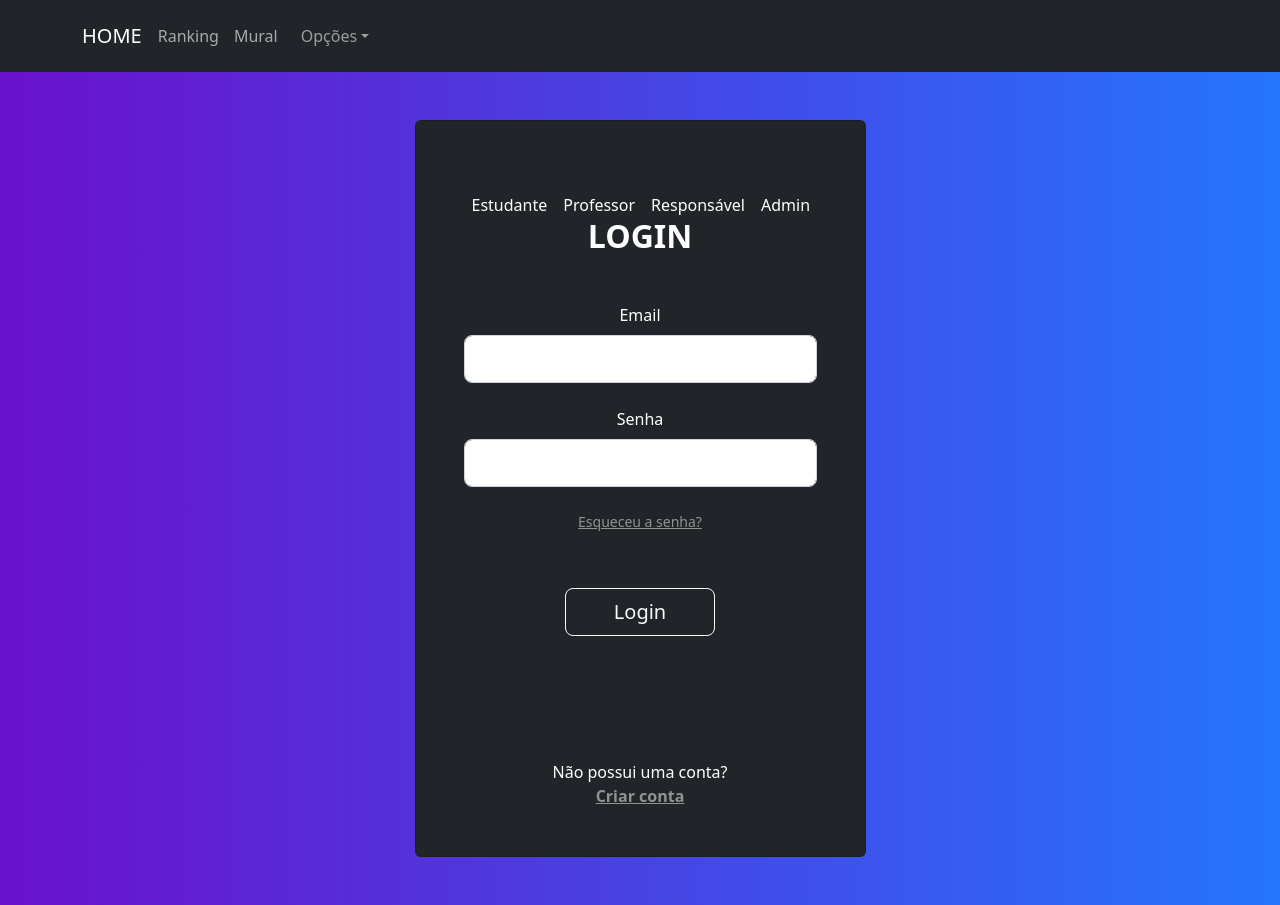
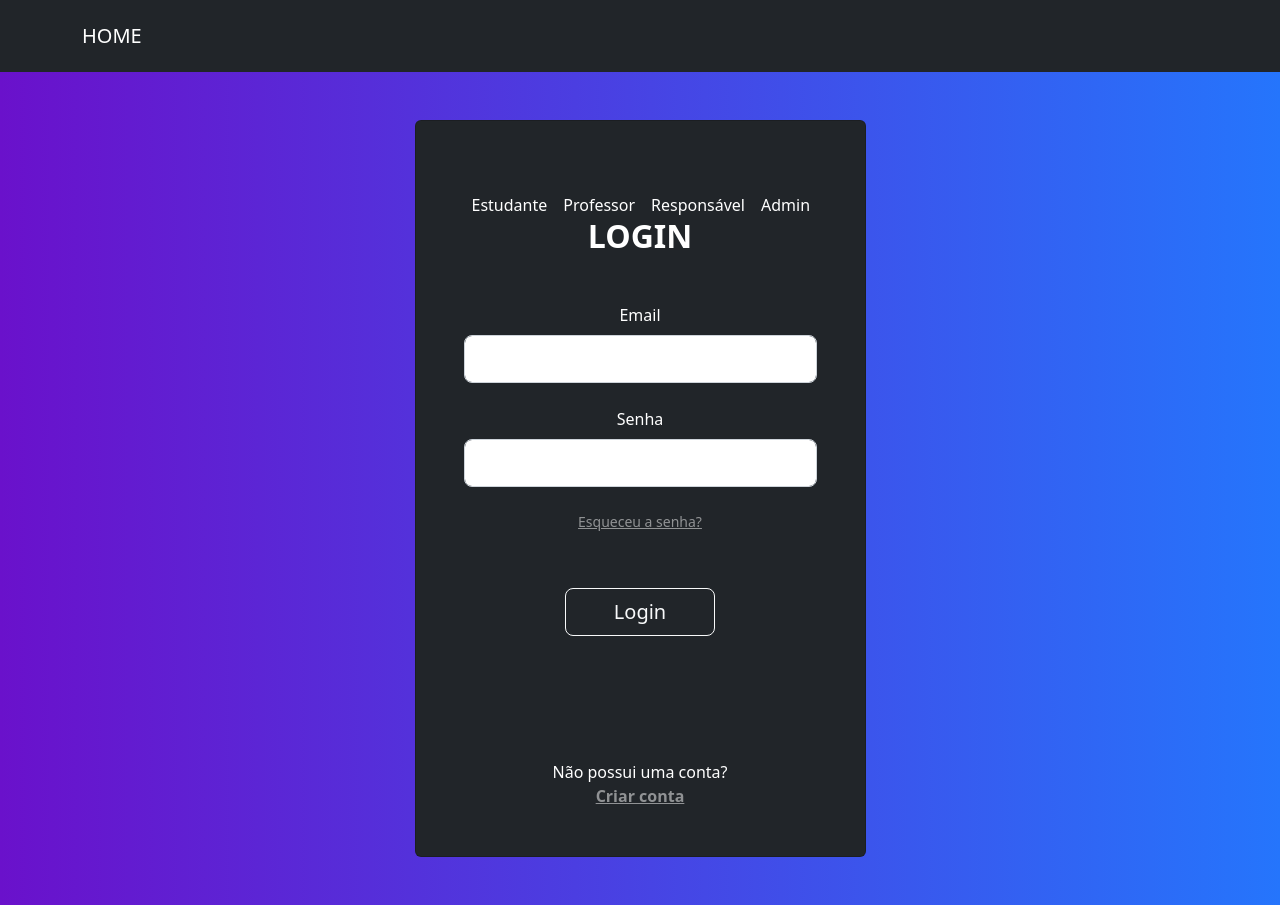
Before and after one commit to italloramon/student-management-system, a React (Vite) app in the folder front-end/: page /login in a window 1280 px wide. Built offline with nearby package versions, Linux system fonts and the light colour scheme; no server answers.

Commit message:
added : roles based navbar

```diff
--- a/front-end/src/components/navbar.jsx
+++ b/front-end/src/components/navbar.jsx
@@ -10,8 +10,9 @@ import { Link } from "react-router-dom";
 
 export const Navbar = () => {
   const navigate = useNavigate();
-  const { roles } = useAuth();
+  const { roles, token } = useAuth();
   const { logout } = useAuth();
+
   return (
     <NavbarBootstrap
       bg="dark"
@@ -26,6 +27,7 @@ export const Navbar = () => {
           </Link>
         </NavbarBootstrap.Brand>
         <NavbarBootstrap.Toggle aria-controls="basic-NavbarBootstrap-nav" />
+        {token && (
           <NavbarBootstrap.Collapse id="basic-NavbarBootstrap-nav">
             <Nav
               className="me-auto"
@@ -102,6 +104,7 @@ export const Navbar = () => {
               </NavDropdown>
             </Nav>
           </NavbarBootstrap.Collapse>
+        )}
       </Container>
     </NavbarBootstrap>
   );
```
Lines whose indentation alone changed are shown as unchanged.
